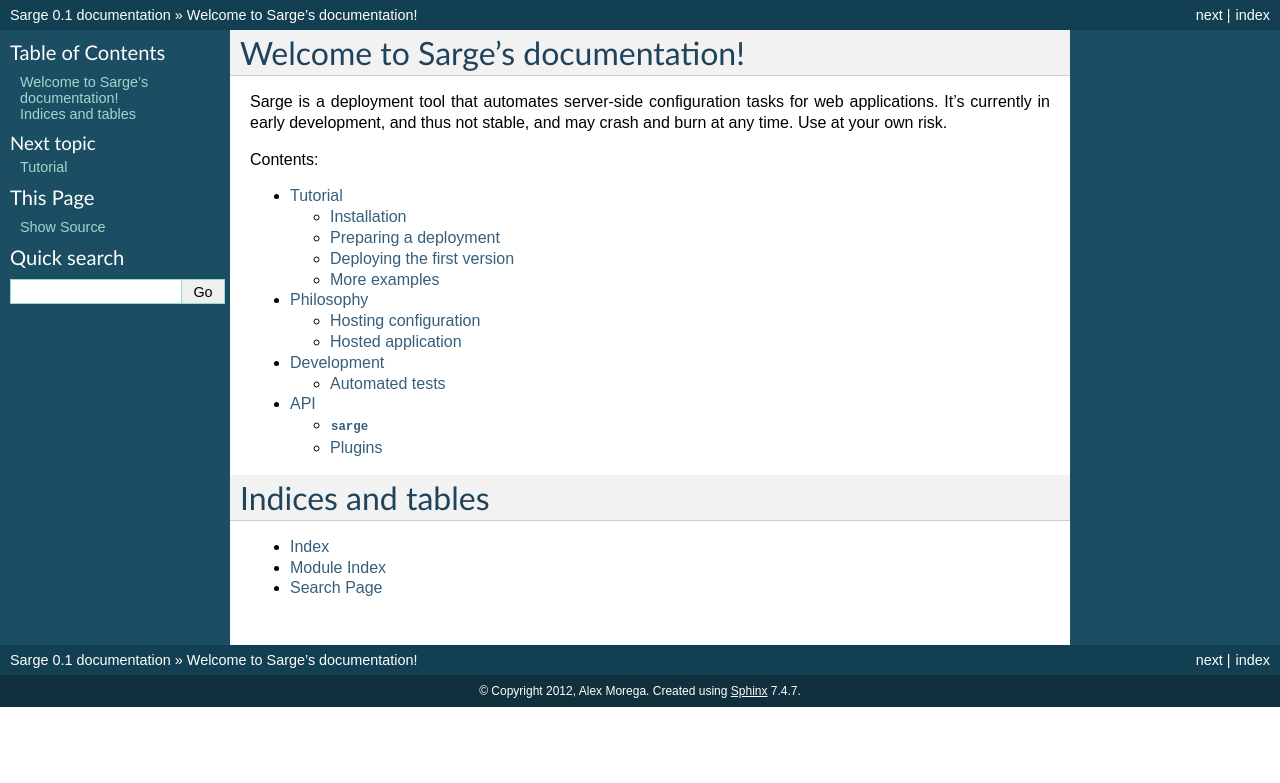
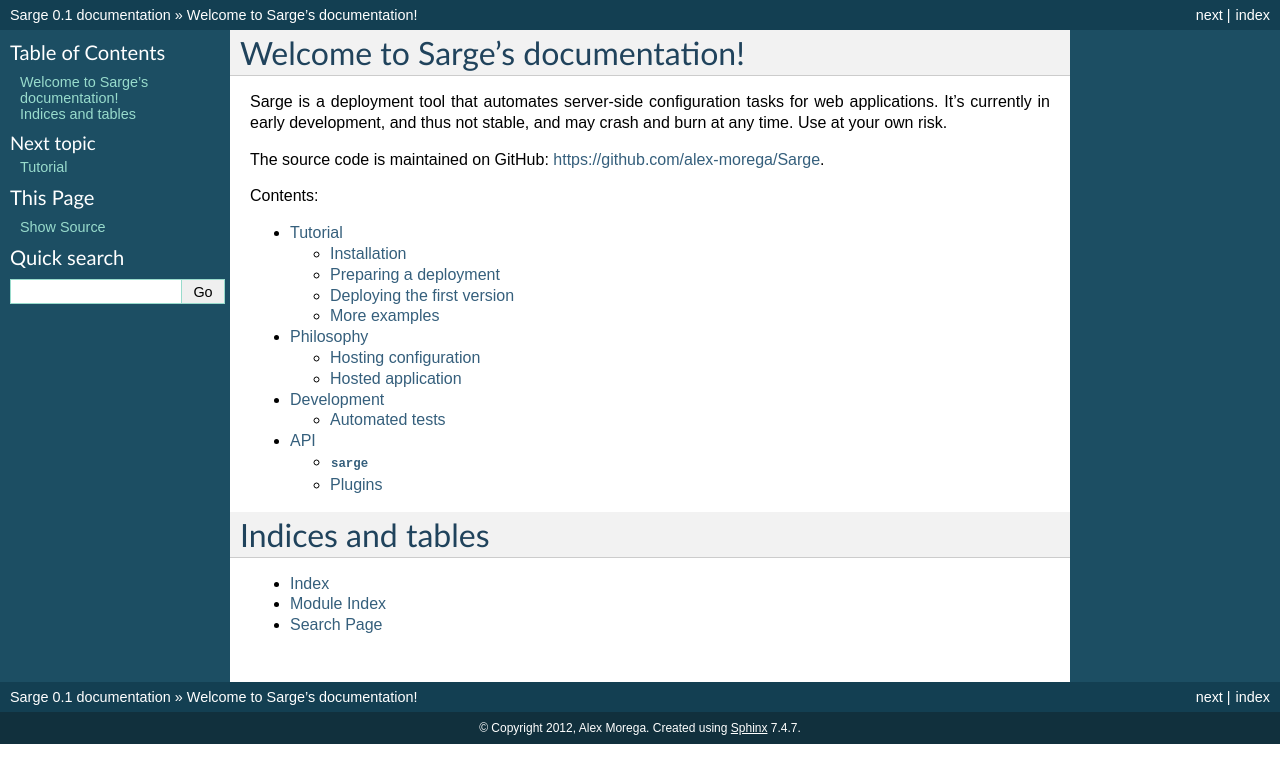
Before and after one commit to mgax/airship, a Sphinx documentation site: the page built from docs/index.rst, in a window 1280 px wide. Shown: the top 783 px of the page. Built offline with Sphinx 7.4.7, drawn with Linux system fonts in a browser that asks for light colours.

Commit message:
link to github repo

```diff
--- a/docs/index.rst
+++ b/docs/index.rst
@@ -5,6 +5,10 @@
 tasks for web applications. It's currently in early development, and
 thus not stable, and may crash and burn at any time. Use at your own
 risk.
+
+
+The source code is maintained on GitHub:
+https://github.com/alex-morega/Sarge.
 
 
 Contents:
```
